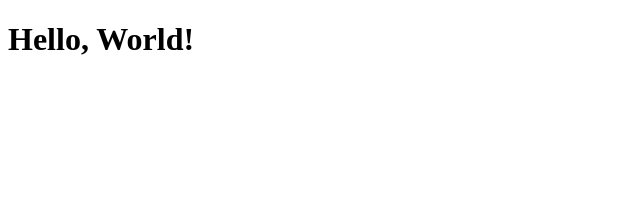
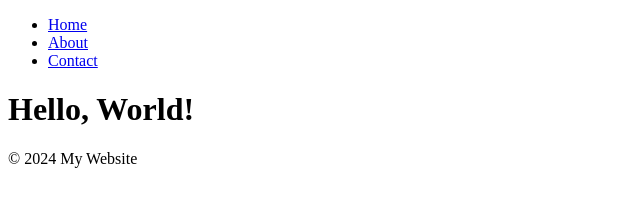
Before and after one commit to NickZahreb/New-goit-markup-hw-01, a plain HTML site: page index.html in a window 1280 px wide. Shown: the whole page, without its empty margins (0-640 px from the left). Drawn offline with Linux system fonts and the light colour scheme.

```diff
--- a/index.html
+++ b/index.html
@@ -6,6 +6,20 @@
     <title>Document</title>
   </head>
   <body>
-    <h1>Hello, World!</h1>
+    <header>
+      <nav>
+        <ul>
+          <li><a href="#">Home</a></li>
+          <li><a href="#">About</a></li>
+          <li><a href="#">Contact</a></li>
+        </ul>
+      </nav>
+    </header>
+    <main>
+      <h1>Hello, World!</h1>
+    </main>
+    <footer>
+      <p>&copy; 2024 My Website</p>
+    </footer>
   </body>
 </html>
```
Also changed, not shown: images/img (1).jpg (added), images/img (2).jpg (added), images/img (3).jpg (added), images/img.jpg (added), 1 other file.
